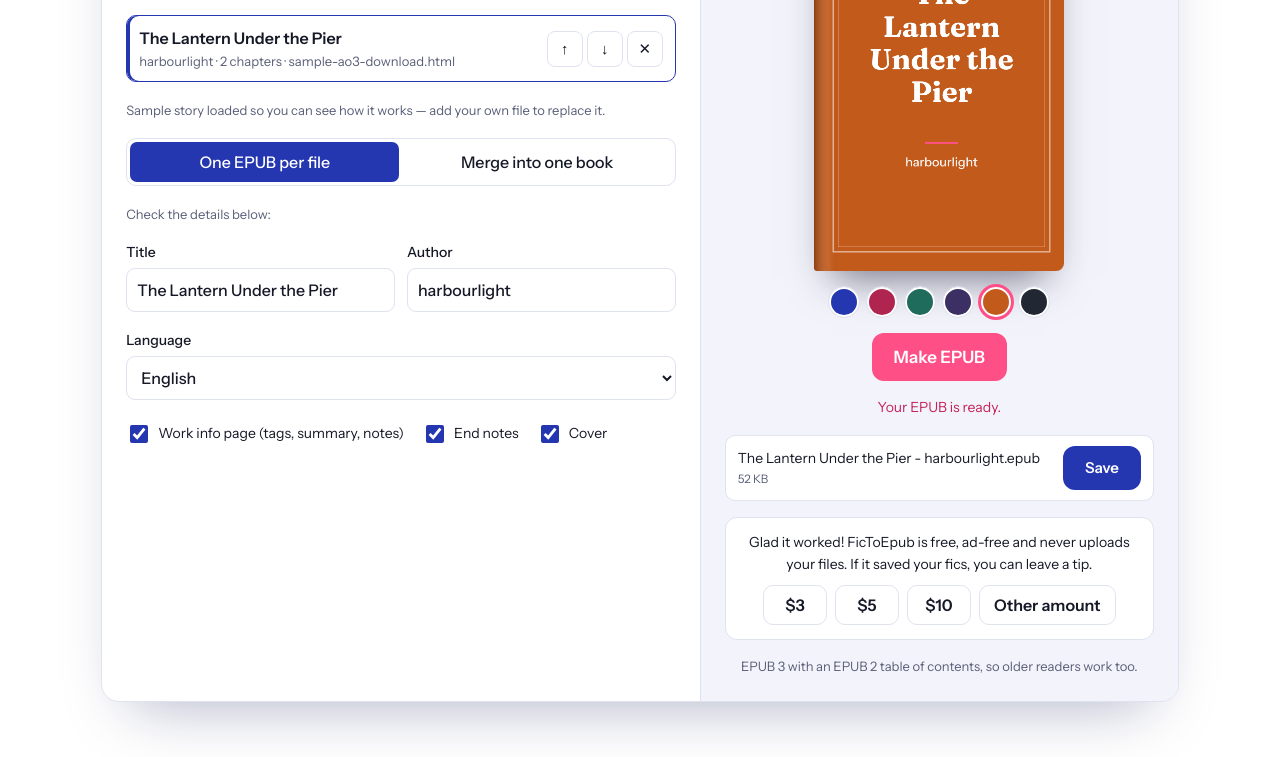
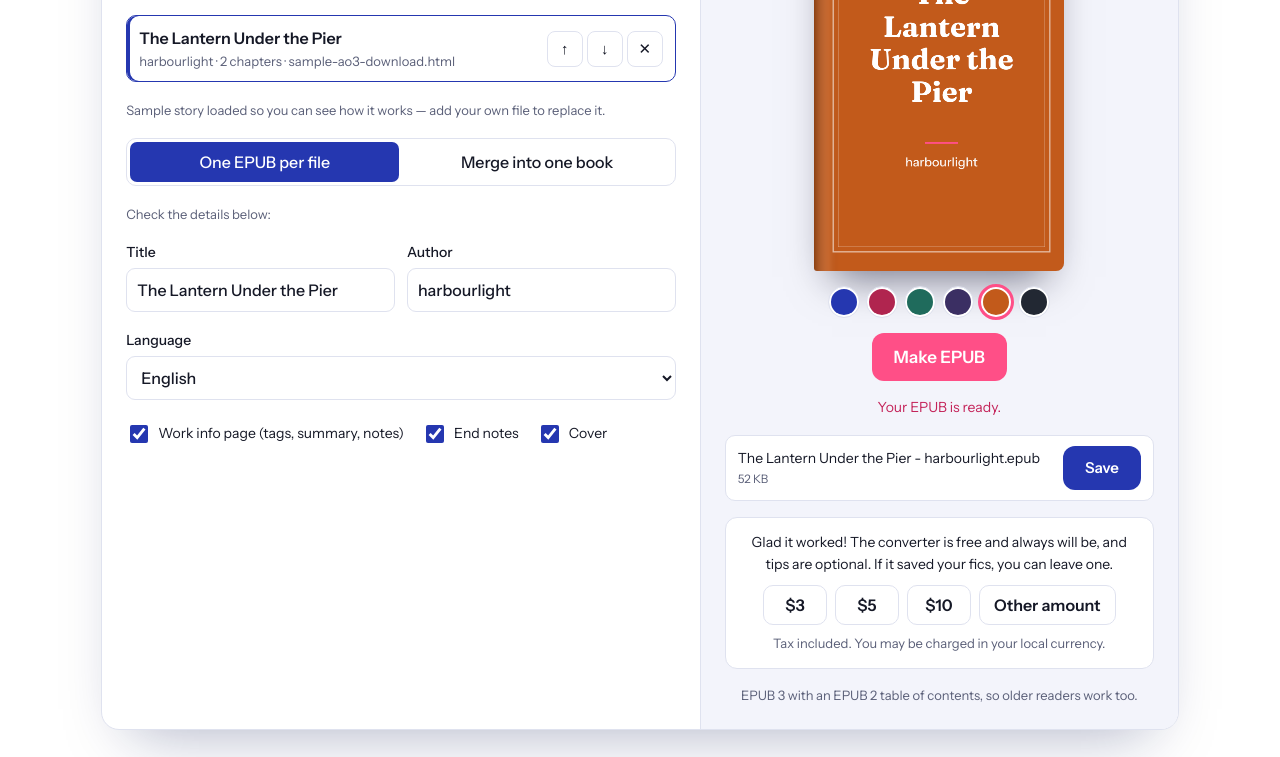
Before and after one commit to helloyansquared/fic-bindery, a plain HTML site: page public/index.html in a window 1280 px wide. Both pictures are taken after a click on the button "Make EPUB". Shown: the part 450-1207 px from the top of the page. Drawn offline with Linux system fonts and the light colour scheme.

Commit message:
Tip copy: tips optional, tax included note
Co-Authored-By: Claude Opus 5.5 <noreply@anthropic.com>
Claude-Session: https://claude.ai/code/session_01GoobaZfrhnBTFcTvy2Gazy

```diff
--- a/public/index.html
+++ b/public/index.html
@@ -86,6 +86,7 @@ input[type=text],select{font:inherit;font-size:16px;min-height:44px;padding:8px
 .tip{width:100%;background:var(--bg);border:1px solid var(--line);border-radius:12px;padding:14px;text-align:center}
 .tip p{margin:0 0 10px;font-size:14px}.tipbtns{display:flex;gap:8px;justify-content:center;flex-wrap:wrap}
 .tipbtns a{min-height:40px;min-width:64px;padding:0 14px;display:inline-flex;align-items:center;justify-content:center;border-radius:10px;border:1px solid var(--line);color:var(--ink);text-decoration:none;font-weight:600}
+.tipnote{display:block;margin-top:8px;font-size:13px;color:var(--soft)}
 .tipbtns a:hover,.tipbtns a:focus-visible{border-color:var(--pink);color:var(--pinkink);outline:none}
 .msg{font-size:14px;color:var(--pinkink);margin:0;min-height:1em}
 .band{padding:clamp(36px,5vw,64px) 0}
@@ -143,7 +144,7 @@ footer{background:var(--cloth2);color:#cdd3f5;font-size:14px;padding:28px 0}foot
     <button class="btn" id="go" type="button">Make EPUB</button>
     <p class="msg" id="msg" role="status"></p>
     <div class="out" id="out"></div>
-    <div class="tip" id="tip" hidden><p>Glad it worked! FicToEpub is free, ad-free and never uploads your files. If it saved your fics, you can leave a tip.</p><div class="tipbtns" id="tipbtns"></div></div>
+    <div class="tip" id="tip" hidden><p>Glad it worked! The converter is free and always will be, and tips are optional. If it saved your fics, you can leave one.</p><div class="tipbtns" id="tipbtns"></div><small class="tipnote">Tax included. You may be charged in your local currency.</small></div>
     <p class="note">EPUB 3 with an EPUB 2 table of contents, so older readers work too.</p>
   </div>
 </section>
```
Also changed, not shown: src/index.html (+2 -1 lines).
